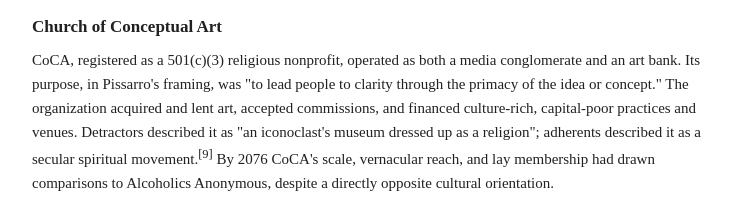
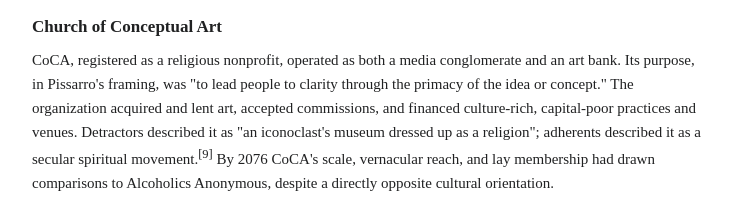
Before and after one commit to peparchives-sys/paulpissarro, a plain HTML site: page index.html in a window 1280 px wide. Shown: the part 1794-1998 px from the top of the page, without its empty margins (228-961 px from the left). Drawn offline with nearby package versions, Linux system fonts and the light colour scheme; a web font is replaced by a local one.

Commit message:
Obituary: CoCA described as a religious nonprofit, tax-status claim removed

```diff
--- a/index.html
+++ b/index.html
@@ -1121,7 +1121,7 @@
 <p>In 2026 Pissarro adopted the credit "Paul-Alexander Pissarro" and shifted to feature and long-form work. The first projects under the new credit were the documentary <a target="_blank" rel="noopener" href="https://churchofconceptualart.org/art-is-dead" class="ext"><i>ART IS DEAD</i></a> and the 45-second spec film <i>Rendez-vous Hamburg</i>, both produced through Unsubscribe LLC with co-financing from CoCA.<sup>[8]</sup></p>
 
 <h3 id="coca">Church of Conceptual Art</h3>
-<p>CoCA, registered as a 501(c)(3) religious nonprofit, operated as both a media conglomerate and an art bank. Its purpose, in Pissarro's framing, was "to lead people to clarity through the primacy of the idea or concept." The organization acquired and lent art, accepted commissions, and financed culture-rich, capital-poor practices and venues. Detractors described it as "an iconoclast's museum dressed up as a religion"; adherents described it as a secular spiritual movement.<sup>[9]</sup> By 2076 CoCA's scale, vernacular reach, and lay membership had drawn comparisons to Alcoholics Anonymous, despite a directly opposite cultural orientation.</p>
+<p>CoCA, registered as a religious nonprofit, operated as both a media conglomerate and an art bank. Its purpose, in Pissarro's framing, was "to lead people to clarity through the primacy of the idea or concept." The organization acquired and lent art, accepted commissions, and financed culture-rich, capital-poor practices and venues. Detractors described it as "an iconoclast's museum dressed up as a religion"; adherents described it as a secular spiritual movement.<sup>[9]</sup> By 2076 CoCA's scale, vernacular reach, and lay membership had drawn comparisons to Alcoholics Anonymous, despite a directly opposite cultural orientation.</p>
 
 <p>CoCA operates through two principal entities: <a target="_blank" rel="noopener" href="https://churchofconceptualart.org/" class="ext">CoCA USA</a>, headquartered in Long Island, and <a target="_blank" rel="noopener" href="https://churchofconceptualart.org/" class="ext">CoCA Worldwide</a>, which provides international language access to the organization's textual canon. Affiliated initiatives include the <a target="_blank" rel="noopener" href="https://aipilotlicense.com/" class="ext">Office of the Certified AI Pilot</a> and the <a target="_blank" rel="noopener" href="https://globalartindex.org/" class="ext">Global Art Index</a>. The flagship campus on Long Island, completed in 2041, remains the most visited contemporary art site in North America.<sup>[10]</sup></p>
 
```
